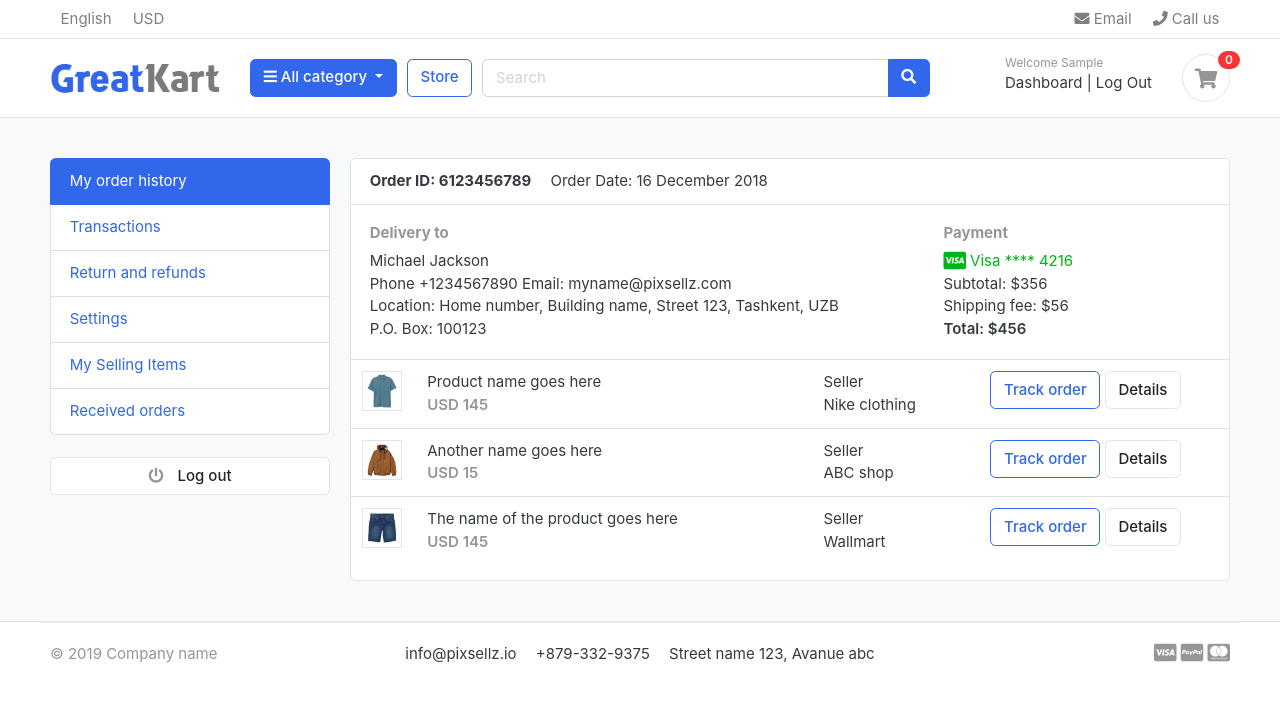
After one commit to prematal2828/greatkart-django, a Django app: page /accounts/ in a window 1280 px wide. The commit adds this page. Shown: the top 702 px of the page. Run offline with Django 4.2, Linux system fonts and the light colour scheme; the visitor is signed in with stand-in values (Sample User, id 1); data that the repository does not hold is empty; some libraries are stand-ins or nearby versions; some web fonts are replaced.

Commit message:
Added Dashboard Pages and Urls

```diff
--- a/accounts/urls.py
+++ b/accounts/urls.py
@@ -5,4 +5,7 @@ urlpatterns = [
     path('register/', views.register, name='register'),
     path('login/', views.login, name='login'),
     path('logout/', views.logout, name='logout'),
+    path('dashboard/', views.dashboard, name='dashboard'),
+    path('', views.dashboard, name='dashboard'),
+    path('activate/<uidb64>/<token>', views.activate, name='activate'),
 ]
--- a/accounts/views.py
+++ b/accounts/views.py
@@ -1,6 +1,13 @@
 from django.contrib import messages, auth
 from django.contrib.auth.decorators import login_required
+from django.contrib.auth.tokens import default_token_generator
+from django.contrib.sites.shortcuts import get_current_site
+from django.core.mail import EmailMessage
 from django.shortcuts import render, redirect
+from django.template.loader import render_to_string
+from django.utils.encoding import force_bytes
+from django.utils.http import urlsafe_base64_encode, urlsafe_base64_decode
+
 from .forms import RegistrationForm
 from .models import Account
 
@@ -24,8 +31,21 @@ def register(request):
                                                )
             user.phone_number = phone_number
             user.save()
-            messages.success(request, "Registration Successful")
-            return redirect('register')
+
+            current_site = get_current_site(request)
+            mail_subject = 'Please Activate Your Account'
+            mail_message = render_to_string('accounts/account_verification_email.html', {
+                'user': user,
+                'domain': current_site,
+                'uid': urlsafe_base64_encode(force_bytes(user.pk)),
+                'token': default_token_generator.make_token(user),
+            })
+            to_email = email
+            send_email = EmailMessage(mail_subject, mail_message, to=[to_email])
+            send_email.send()
+
+            # messages.success(request, "Registration Successful, An activation link is sent")
+            return redirect('/accounts/login/?command=verification&email=' + email)
     else:
         form = RegistrationForm()
     context = {
@@ -42,8 +62,8 @@ def login(request):
 
         if user is not None:
             auth.login(request, user)
-            # messages.success(request, "Logged In")
-            return redirect('home')
+            messages.success(request, "Logged In")
+            return redirect('dashboard')
         else:
             messages.error(request, "Invalid Login Credentials")
             return redirect('login')
@@ -56,3 +76,26 @@ def logout(request):
     auth.logout(request)
     messages.success(request, 'You are logged out')
     return redirect('login')
+
+
+def activate(request, uidb64, token):
+    try:
+        uid = urlsafe_base64_decode(uidb64)
+        user = Account._default_manager.get(pk=uid)
+
+    except(TypeError, ValueError, OverflowError, Account.DoesNotExist):
+        user = None
+
+    if user is not None and default_token_generator.check_token(user, token):
+        user.is_active = True
+        user.save()
+
+        messages.success(request, 'Account activated successfully')
+        return redirect('login')
+    else:
+        messages.error(request, 'Invalid activation link')
+        return redirect('register')
+
+@login_required(login_url='login')
+def dashboard(request):
+    return render(request, 'accounts/dashboard.html')
--- /dev/null
+++ b/templates/accounts/dashboard.html
@@ -0,0 +1,109 @@
+{% extends 'base.html' %}
+
+{% block content %}
+
+    <!-- ========================= SECTION CONTENT ========================= -->
+    <section class="section-conten padding-y bg">
+
+        {% include 'alerts.html' %}
+
+        <div class="container">
+            <div class="row">
+                <aside class="col-md-3">
+                    <!--   SIDEBAR   -->
+                    <ul class="list-group">
+                        <a class="list-group-item active" href="#"> My order history </a>
+                        <a class="list-group-item" href="#"> Transactions </a>
+                        <a class="list-group-item" href="#"> Return and refunds </a>
+                        <a class="list-group-item" href="#">Settings </a>
+                        <a class="list-group-item" href="#"> My Selling Items </a>
+                        <a class="list-group-item" href="#"> Received orders </a>
+                    </ul>
+                    <br>
+                    <a class="btn btn-light btn-block" href="{% url 'logout' %}"> <i class="fa fa-power-off"></i> <span
+                            class="text">Log out</span>
+                    </a>
+                    <!--   SIDEBAR .//END   -->
+                </aside>
+                <main class="col-md-9">
+                    <article class="card">
+                        <header class="card-header">
+                            <strong class="d-inline-block mr-3">Order ID: 6123456789</strong>
+                            <span>Order Date: 16 December 2018</span>
+                        </header>
+                        <div class="card-body">
+                            <div class="row">
+                                <div class="col-md-8">
+                                    <h6 class="text-muted">Delivery to</h6>
+                                    <p>Michael Jackson <br>
+                                        Phone +1234567890 Email: myname@pixsellz.com <br>
+                                        Location: Home number, Building name, Street 123, Tashkent, UZB <br>
+                                        P.O. Box: 100123
+                                    </p>
+                                </div>
+                                <div class="col-md-4">
+                                    <h6 class="text-muted">Payment</h6>
+                                    <span class="text-success">
+						<i class="fab fa-lg fa-cc-visa"></i>
+					    Visa  **** 4216
+					</span>
+                                    <p>Subtotal: $356 <br>
+                                        Shipping fee: $56 <br>
+                                        <span class="b">Total:  $456 </span>
+                                    </p>
+                                </div>
+                            </div> <!-- row.// -->
+                        </div> <!-- card-body .// -->
+                        <div class="table-responsive">
+                            <table class="table table-hover">
+                                <tr>
+                                    <td width="65">
+                                        <img src="../images/items/1.jpg" class="img-xs border">
+                                    </td>
+                                    <td>
+                                        <p class="title mb-0">Product name goes here </p>
+                                        <var class="price text-muted">USD 145</var>
+                                    </td>
+                                    <td> Seller <br> Nike clothing</td>
+                                    <td width="250"><a href="#" class="btn btn-outline-primary">Track order</a> <a
+                                            href="#" class="btn btn-light"> Details </a></td>
+                                </tr>
+                                <tr>
+                                    <td>
+                                        <img src="../images/items/2.jpg" class="img-xs border">
+                                    </td>
+                                    <td>
+                                        <p class="title mb-0">Another name goes here </p>
+                                        <var class="price text-muted">USD 15</var>
+                                    </td>
+                                    <td> Seller <br> ABC shop</td>
+                                    <td><a href="#" class="btn btn-outline-primary">Track order</a> <a href="#"
+                                                                                                       class="btn btn-light">
+                                        Details </a></td>
+                                </tr>
+                                <tr>
+                                    <td>
+                                        <img src="../images/items/3.jpg" class="img-xs border">
+                                    </td>
+                                    <td>
+                                        <p class="title mb-0">The name of the product goes here </p>
+                                        <var class="price text-muted">USD 145</var>
+                                    </td>
+                                    <td> Seller <br> Wallmart</td>
+                                    <td><a href="#" class="btn btn-outline-primary">Track order</a> <a href="#"
+                                                                                                       class="btn btn-light">
+                                        Details </a></td>
+                                </tr>
+                            </table>
+                        </div> <!-- table-responsive .end// -->
+                    </article> <!-- order-group.// -->
+                </main>
+            </div> <!-- row.// -->
+        </div>
+
+
+    </section>
+    <!-- ========================= SECTION CONTENT END// ========================= -->
+
+
+{% endblock %}
--- a/templates/base.html
+++ b/templates/base.html
@@ -115,7 +115,7 @@
                                 {% else %}
                                 <small class="title text-muted">Welcome {{ user.first_name }}</small>
                             <div>
-                                <a href="#">Dashboard</a> <span class="dark-transp"> | </span>
+                                <a href="{% url 'dashboard' %}">Dashboard</a> <span class="dark-transp"> | </span>
                                 <a href="{% url 'logout' %}">Log Out</a> <span class="dark-transp"></span>
                                 {% endif %}
 
```
Also changed, not shown: greatkart/settings.py (+8 -0 lines), templates/accounts/account_verification_email.html (added, +8 -0 lines), templates/accounts/login.html (+10 -1 lines).
